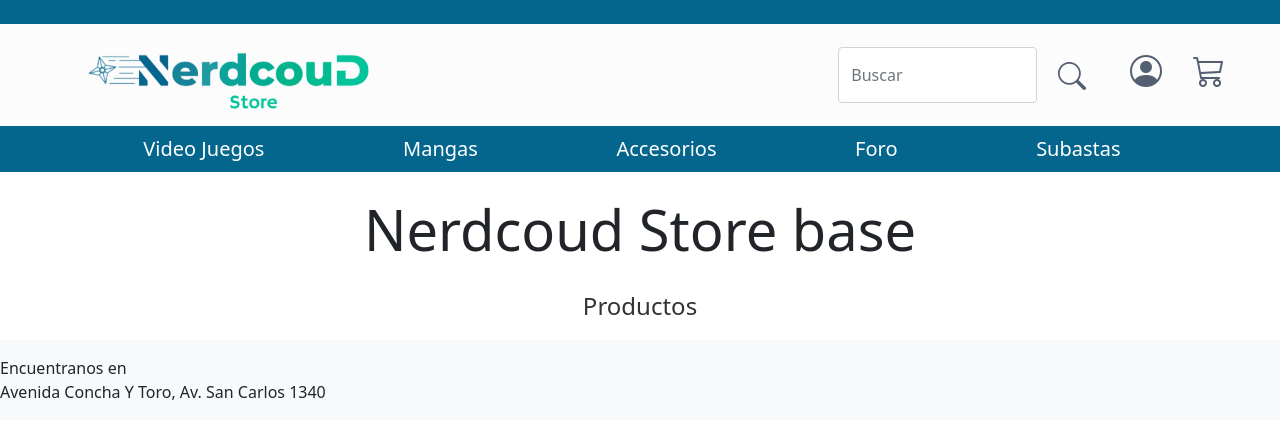
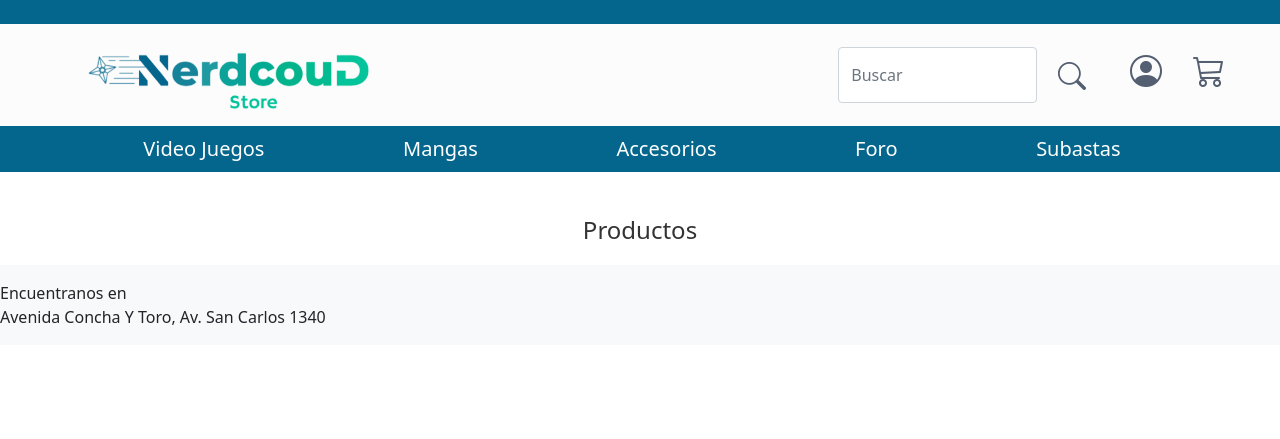
Before and after one commit to sovieeet/NerDCoudStore, a Django app: template nerdapp/templates/nerdapp/index.html in a window 1280 px wide. Shown: the top 439 px of the page. Run offline with Django 4.2, Linux system fonts and the light colour scheme; the template is opened without the code that fills it, so the values that code supplies are empty.

Commit message:
removed nerdcoudstore base

```diff
--- a/nerdapp/templates/nerdapp/index.html
+++ b/nerdapp/templates/nerdapp/index.html
@@ -10,7 +10,6 @@
 		<div class="container">
 			<div class="row">
 				<div class="col-md-12 text-center">
-					<h1 class="display-4">Nerdcoud Store base</h1>
 				</div>
 			</div>
 		</div>
```
